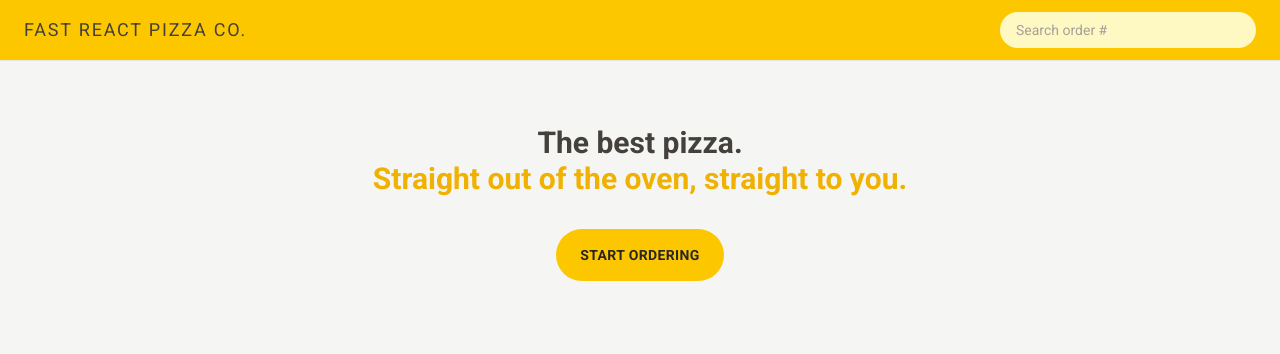
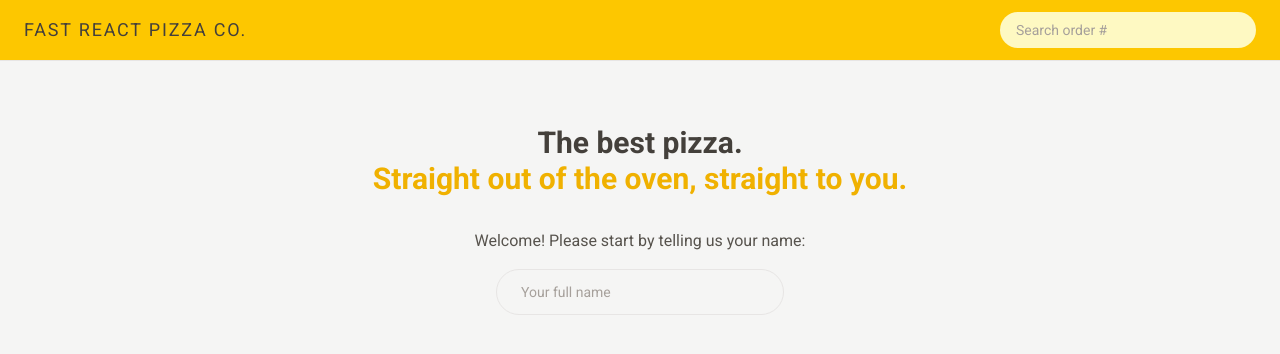
Before and after one commit to Natnael-74/Fast-Pizza, a React (Vite) app: page / in a window 1280 px wide. Shown: the top 354 px of the page. Built offline with nearby package versions, Linux system fonts and the light colour scheme.

Commit message:
add the style

```diff
--- a/src/ui/Home.jsx
+++ b/src/ui/Home.jsx
@@ -3,7 +3,7 @@ import CreateUser from "../features/user/CreateUser";
 import Button from "./Button";
 
 function Home() {
-  const username = useSelector((state) => state.user.name);
+  const username = useSelector((state) => state.user.username);
 
   return (
     <div className="my-10 px-4 text-center sm:my-16">
```
